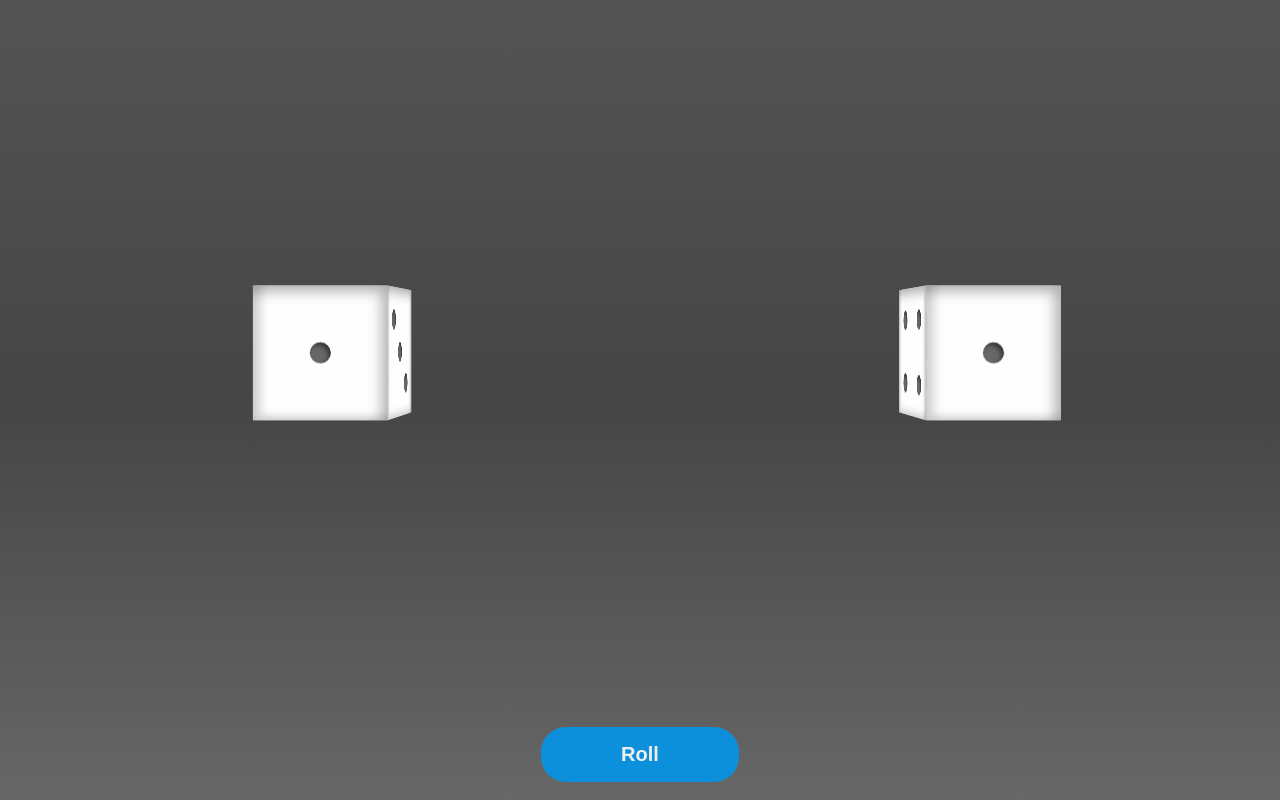
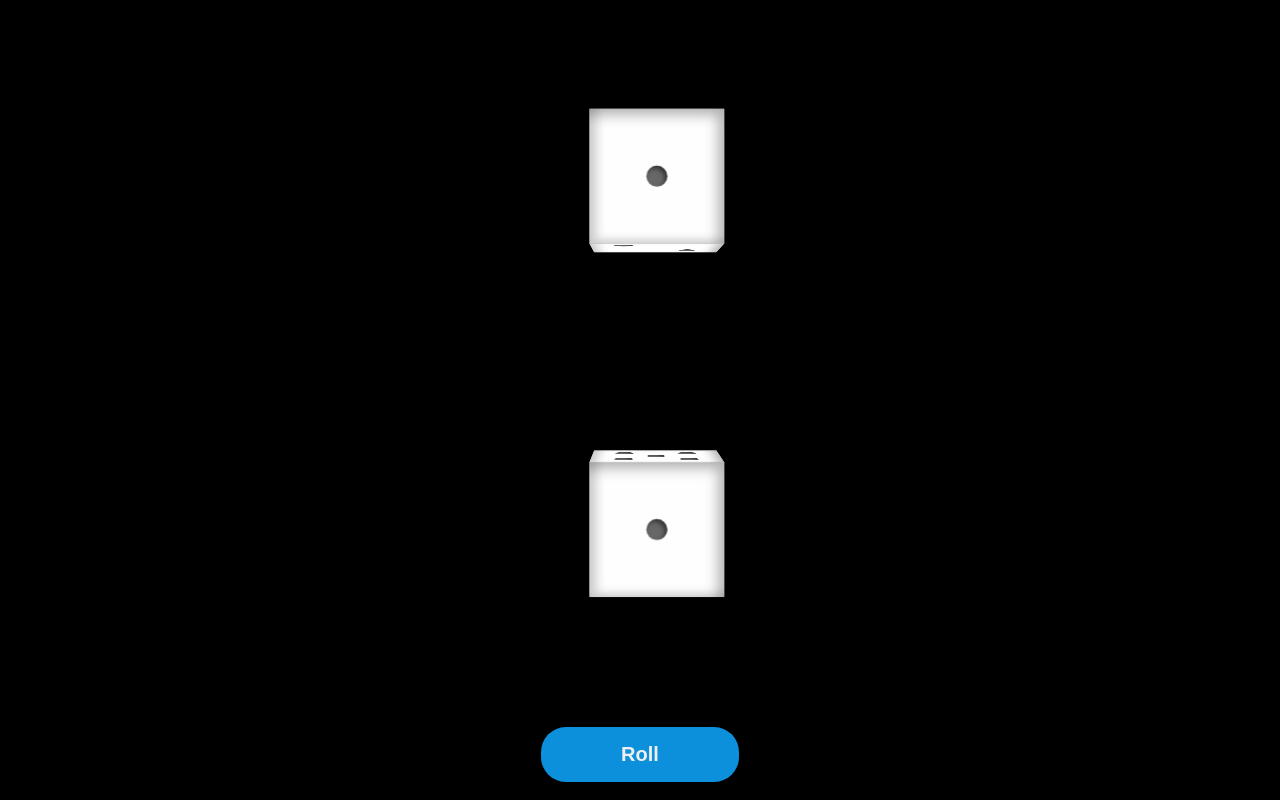
Before and after one commit to fdq09eca/asc_luckdraw, a plain HTML site: page index.html in a window 1280 px wide. Drawn offline with Linux system fonts and the light colour scheme.

Commit message:
bg black, wide btw dices, readme

```diff
--- a/app.js
+++ b/app.js
@@ -33,10 +33,10 @@ document.getElementById("mark_six").volume = 0.1;
 
 document.addEventListener("keydown", function () {
   if (event.key === "Alt") {
-    playAudio("misshk", 1);
+    playAudio("misshk", 0.3);
   }
   if (event.key === "Control") {
-    playAudio("mario", 0.5);
+    playAudio("mario", 0.2);
   }
   if (event.key === " ") {
     playAudio("mark_six", 0.05);
--- a/lucky_draw.css
+++ b/lucky_draw.css
@@ -7,12 +7,14 @@ html {
   font-family: system-ui, sans-serif;
 }
 body {
-  background: linear-gradient(#545454, #454545, #676767);
+  /* background: linear-gradient(#545454, #454545, #676767); */
+  background: black;
   display: grid;
   grid-template-columns: 1fr;
   height: 100vh;
-  /* overflow: hidden; */
+  overflow: hidden;
   width: 100%;
+  justify-items: center;
 }
 .dice {
   align-items: center;
@@ -21,8 +23,9 @@ body {
   grid-template-columns: repeat(auto-fit, minmax(8rem, 1fr));
   grid-template-rows: auto;
   justify-items: center;
-  align-items: center;
+  /* align-items: center; */
   height: 80vh;
+  width:20%;
   padding: 1rem;
   perspective: 600px;
 }
```
Also changed, not shown: 1 other file.
